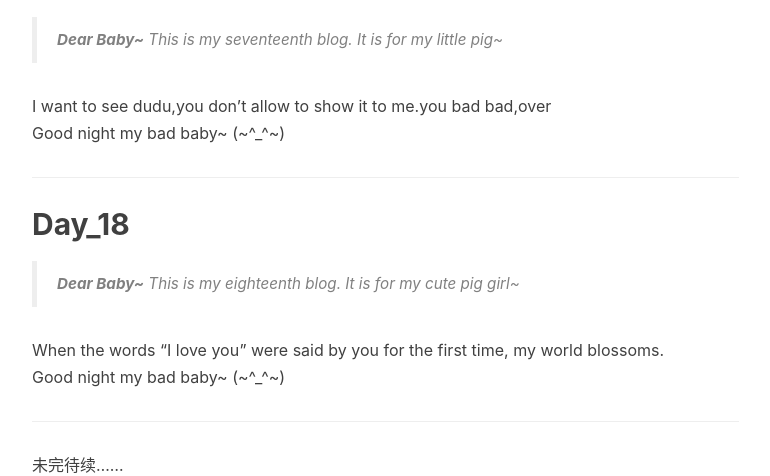
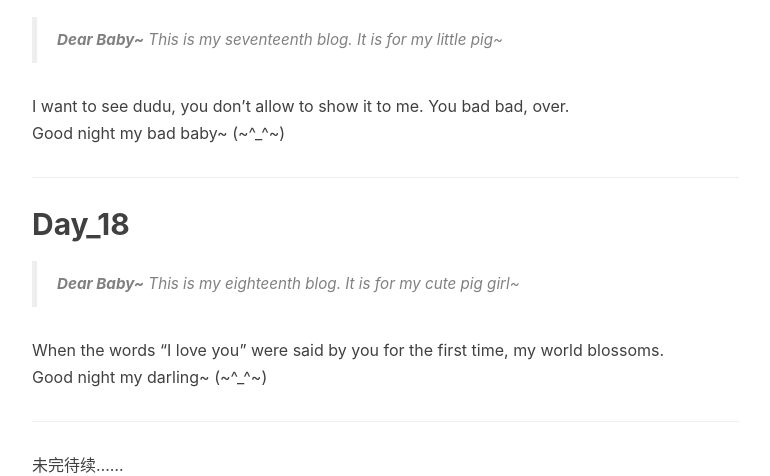
Before and after one commit to Big1ce/Big1ce.github.io, a Jekyll site: the page built from _posts/2019-08-16-good-night.markdown, in a window 1280 px wide and 900 px high, scrolled down 5276 px. Shown: the part 164-640 px from the top of the window, without its empty margins (233-1003 px from the left). Built offline with Jekyll 4.4.1, drawn with Linux system fonts in a browser that asks for light colours; nearby versions of some CDN libraries; comment, search, counter and statistics services are not loaded.

Commit message:
change_post_1819

```diff
--- a/_posts/2019-08-16-good-night.markdown
+++ b/_posts/2019-08-16-good-night.markdown
@@ -215,7 +215,7 @@ To the world you may be just one person. To me you may be the world.
 > **Dear Baby~** This is my seventeenth blog. It is for my little pig~
 
 
-I want to see dudu,you don't allow to show it to me.you bad bad,over
+I want to see dudu, you don't allow to show it to me. You bad bad, over.
 <br>Good night my bad baby~ (~^_^~)
 
 ---
@@ -227,7 +227,7 @@ I want to see dudu,you don't allow to show it to me.you bad bad,over
 
 
 When the words "I love you" were said by you for the first time, my world blossoms.
-<br>Good night my bad baby~ (~^_^~)
+<br>Good night my darling~ (~^_^~)
 
 ---
 
```
